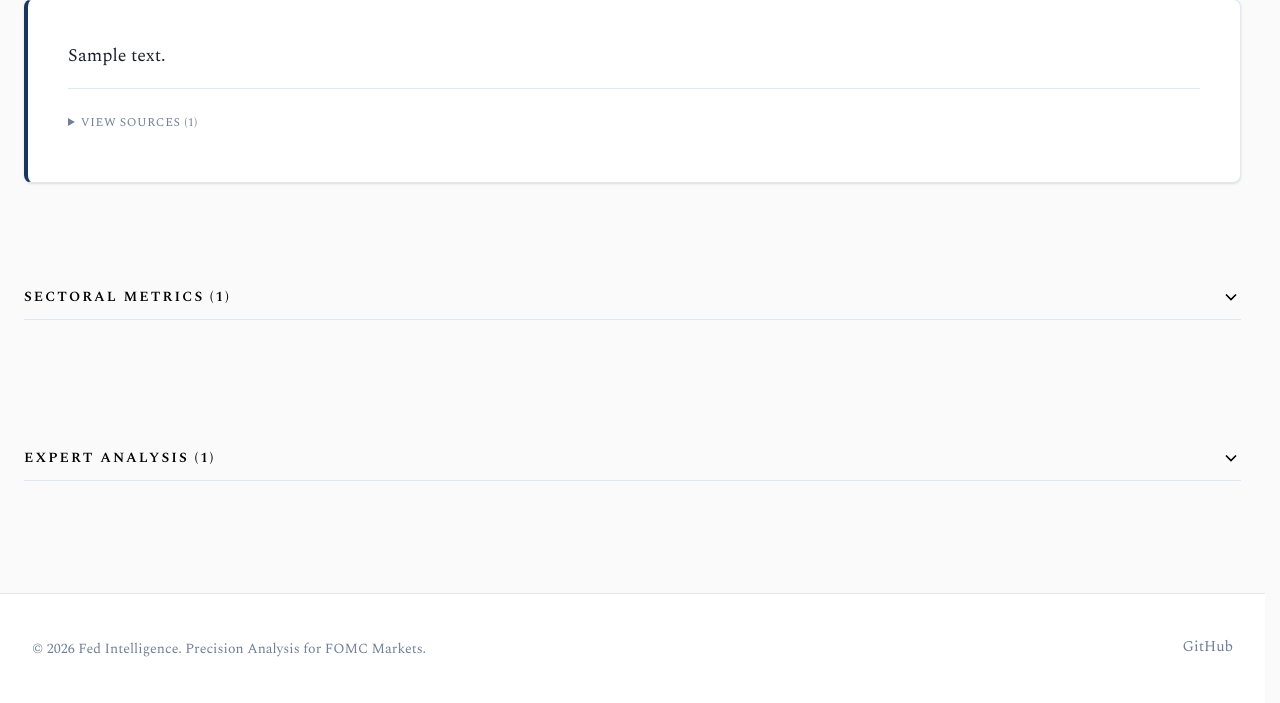
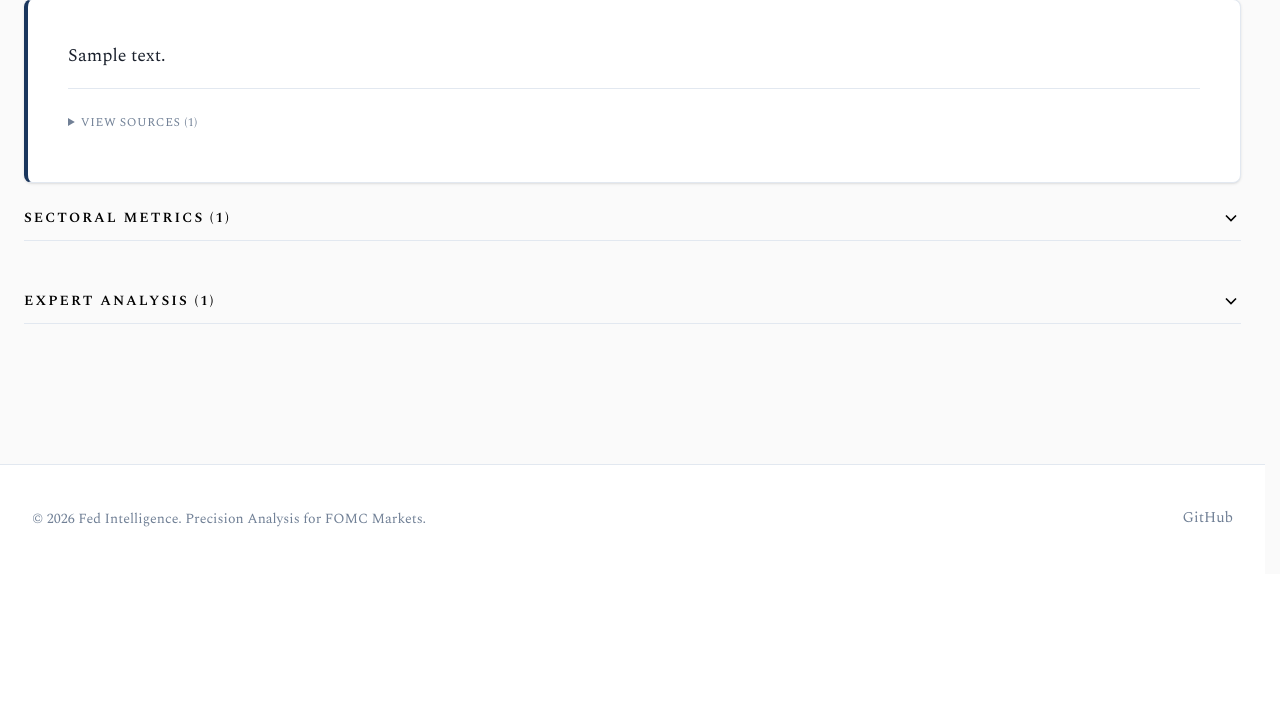
Before and after one commit to yosefasefaw/fed_django, a Django app: page /mas/topic/1/ in a window 1280 px wide. Shown: the part 226-929 px from the top of the page. After the commit the page ends 753 px from the top, so only its background shows below. Run offline with Django 5.2, Linux system fonts and the light colour scheme; tables that the repository leaves empty hold one stand-in row (values such as "Sample post").

Commit message:
some changes

```diff
--- a/static/css/topic_detail.css
+++ b/static/css/topic_detail.css
@@ -89,14 +89,14 @@
 .topic-content-flow {
     display: flex;
     flex-direction: column;
-    gap: 3rem;
+    gap: 0.1rem;
 }
 
 /* Metric List (same as Expert List) */
 .metric-list {
     display: flex;
     flex-direction: column;
-    gap: 1.5rem;
+    gap: 0.1rem;
 }
 
 .metric-card {
@@ -299,7 +299,7 @@
 }
 
 .topic-section {
-    margin-bottom: 3.5rem;
+    margin-bottom: 1.5rem;
 }
 
 .section-title {
```
